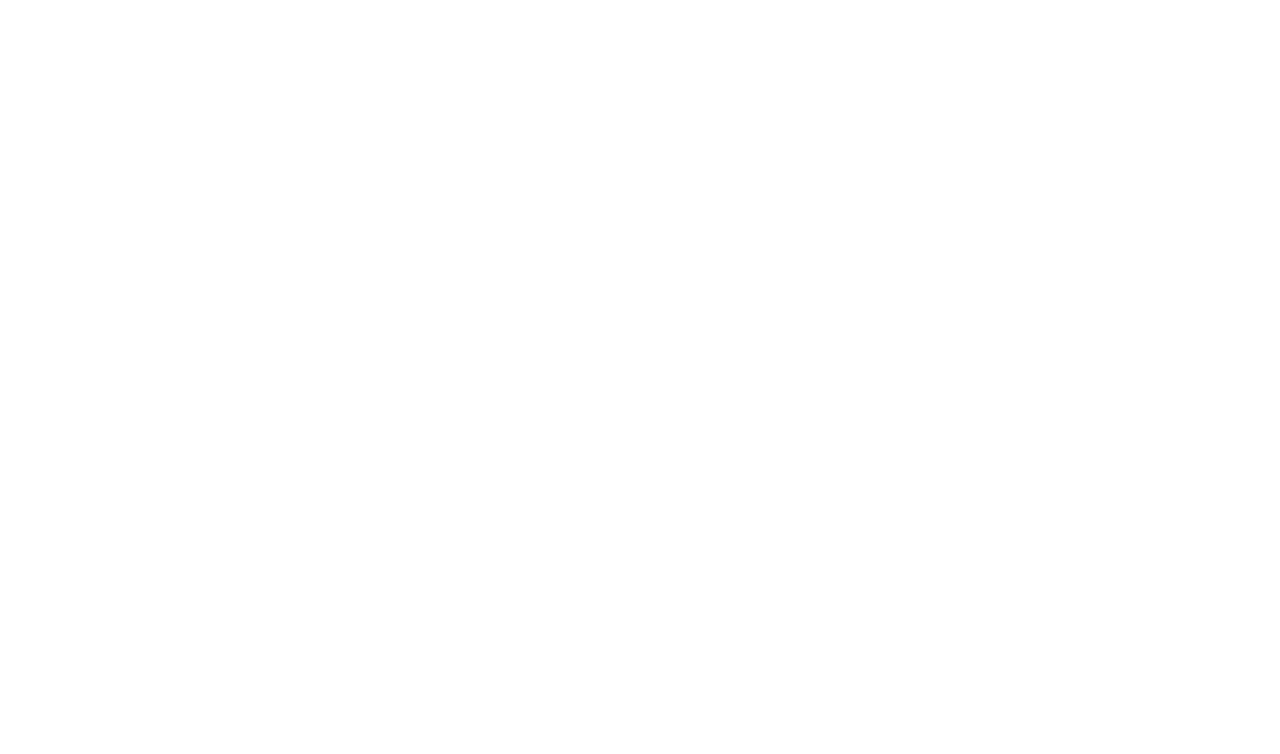
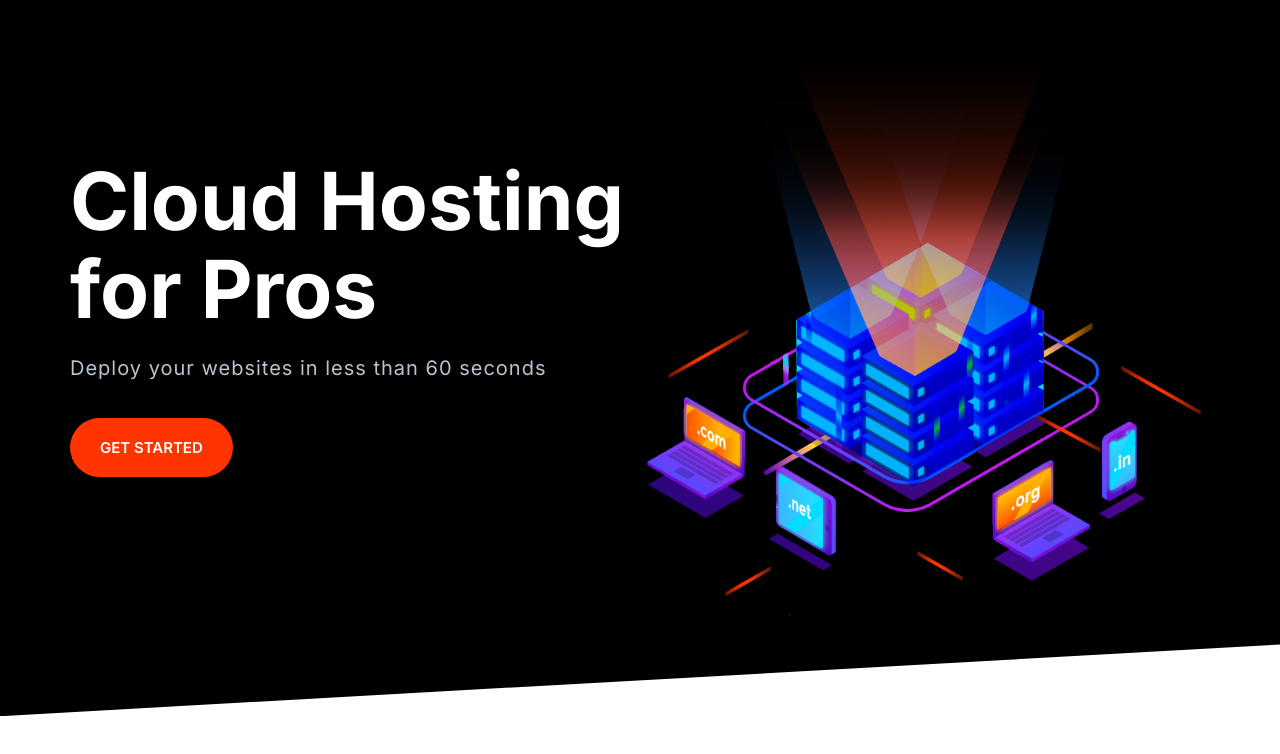
Before and after one commit to Daniellach/moshify-course_project, a plain HTML site: page index.html in a window 1280 px wide. Drawn offline with Linux system fonts and the light colour scheme.

Commit message:
built the hero section

```diff
--- a/CSS/styles.css
+++ b/CSS/styles.css
@@ -37,6 +37,7 @@ h2,
 h3 {
   color: var(--color-headings);
   margin-bottom: 1rem;
+  line-height: 1.1;
 }
 
 /* For font sizes: 1 x font size of the html element, so 1 rem = 10px */
@@ -683,3 +684,31 @@ a {
     border: 0;
   }
 }
+
+/* Hero Section */
+
+.hero {
+  clip-path: polygon(0% 0%, 100% 0%, 100% 90%, 0% 100%);
+}
+
+.hero__tagline {
+  font-size: 2rem;
+  color: #b9c3cf;
+  letter-spacing: 1px;
+  margin: 2rem 0 5rem;
+}
+
+.hero__image {
+  width: 100%;
+}
+
+@media screen and (min-width: 768px) {
+  .hero {
+    padding-top: 0;
+  }
+
+  .hero__content {
+    text-align: left;
+    align-self: center;
+  }
+}
--- a/index.html
+++ b/index.html
@@ -15,6 +15,19 @@
   </head>
 
   <body>
+    <section class="block block--dark block--skewed--left hero">
+      <div class="container grid grid--1r2c">
+        <header class="block__header hero__content">
+          <h1 class="block__heading">Cloud Hosting for Pros</h1>
+          <p class="hero__tagline">
+            Deploy your websites in less than 60 seconds
+          </p>
+          <a href="" class="btn btn--accent btn--strteched">Get Started</a>
+        </header>
+
+        <img class="hero__image" src="Images/banner.png" alt="" />
+      </div>
+    </section>
     <script src="js/main.js"></script>
   </body>
 </html>
```
Also changed, not shown: Images/banner.png (added).
